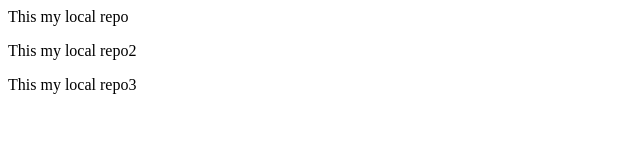
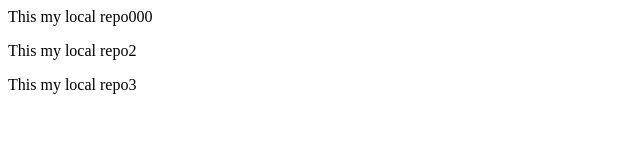
Before and after one commit to kamaluddin14/LocalRepo, a plain HTML site: page index.html in a window 1280 px wide. Shown: the full height of the page, 0-640 px from the left. Drawn offline with Linux system fonts and the light colour scheme.

Commit message:
first line

```diff
--- a/index.html
+++ b/index.html
@@ -1,3 +1,3 @@
-<p>This my local repo</p>
+<p>This my local repo000</p>
 <p>This my local repo2</p>
 <p>This my local repo3</p>
```
